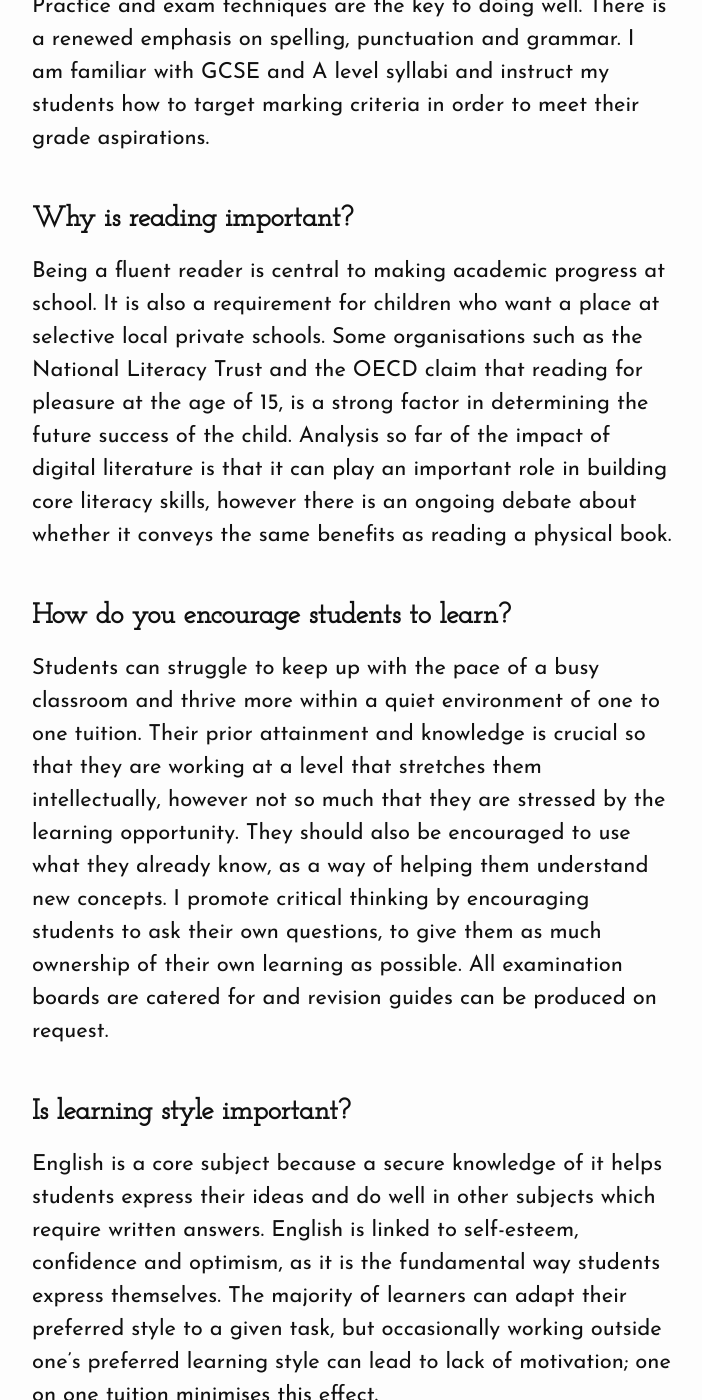
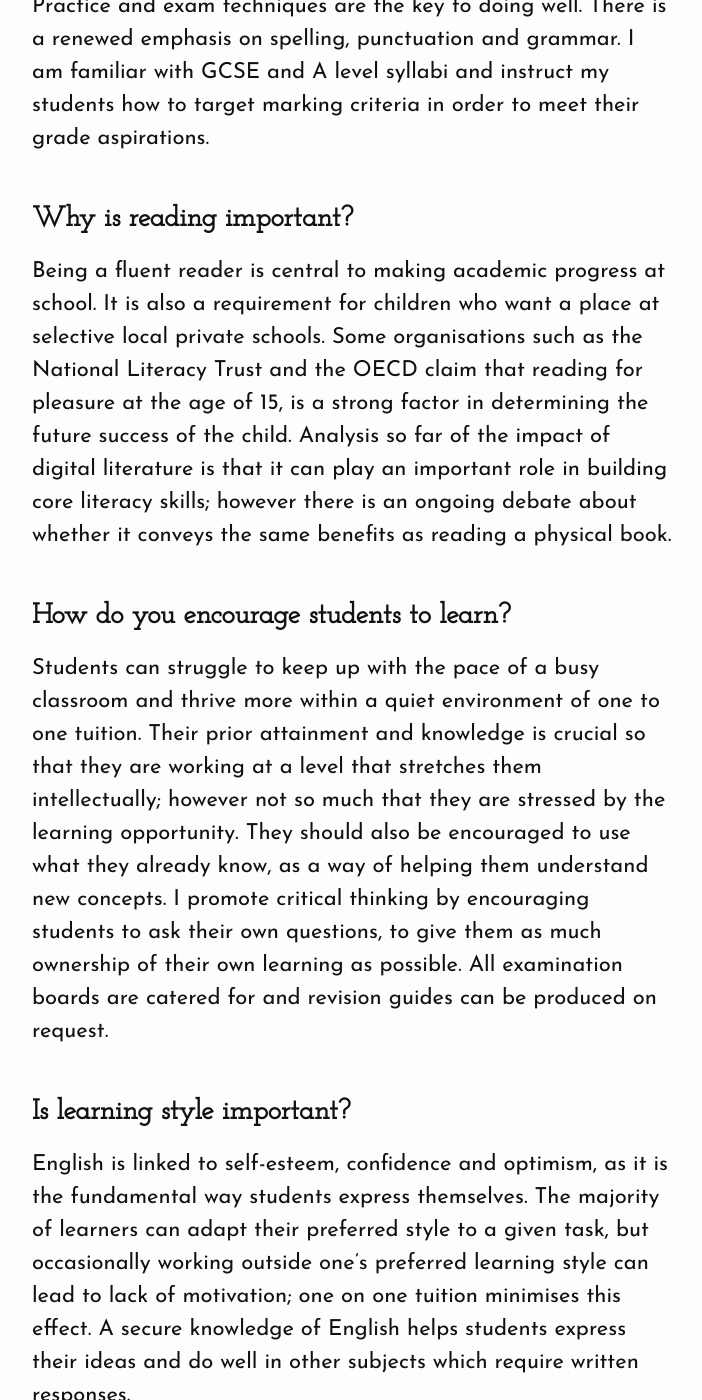
Before and after one commit to kaykimmett/kaykimmett.github.io, a Jekyll site: the page built from faq.html, in a window 1280 px wide and 1400 px high, scrolled down 1948 px. Shown: the whole window, without its empty margins (288-990 px from the left). Built offline with Jekyll 4.4.1, drawn with Linux system fonts in a browser that asks for light colours; nearby versions of some CDN libraries; some web fonts are replaced; some of the changed text lies outside the part shown.

Commit message:
More copy changes

```diff
--- a/about.html
+++ b/about.html
@@ -6,6 +6,6 @@
 bgimage: '/assets/books.jpg'
 ---
 
-<img class="headshot" src="/assets/kay-kimmett-square.jpg"><p>I have enjoyed 15 years hands  on experience teaching English in two large Outstanding Secondary schools and in a small private school. My children are grown up so I devote free time to stand up comedy, live music, theatre and travel.</p>
+<img class="headshot" src="/assets/kay-kimmett-square.jpg"><p>I have enjoyed 15 years hands  on experience teaching English in two large Outstanding Secondary schools and in a small private school. I have two grown up childen and I devote free time to stand up comedy, live music, theatre and travel…and of course voracious reading.</p>
 
 <p>I grew up in Northern Ireland and in my pre-teaching career worked for a London-based FTSE 100 company in parliamentary affairs – a very different environment to energetic teens! Don’t hesitate to get in touch for a chat if you think I can help your child.</p>
--- a/faq.html
+++ b/faq.html
@@ -7,7 +7,7 @@
 ---
 
 <h4>Why is English important?</h4>
-<p>As well as being a core subject, English skills are valued by both employers and Universities. The ability to work in a globalised economy requires young people to engage in a fluent way with the printed and digital worlds. Nearly 1 in 4 teenagers in the UK have received private or home tuition at some point, according to recent IPSOS Mori research. It is a flexible way to improve both grades and confidence. Although English is at the heart of the Curriculum, many other subjects depend on high levels of fluency and technical accuracy in grammar vocabulary and punctuation.</p>
+<p>As well as being a core subject, English skills are valued by both employers and Universities. The ability to work in a globalised economy requires young people to engage in a fluent way with the printed and digital worlds. Nearly 1 in 4 teenagers in the UK have received private or home tuition at some point, according to recent IPSOS Mori research. It is a flexible way to improve both grades and confidence. Although English is at the heart of the Curriculum, many other subjects depend on high levels of fluency and technical accuracy in grammar, vocabulary and punctuation.</p>
 
 <h4>What types of private tuition can you offer?</h4>
 <p>I offer tuition aimed at improving general overall performance. Additionally I offer more targeted tuition for specific weak areas or to bridge some knowledge gaps. I also offer one-off last minute exam practice sessions with detailed feedback.</p>
@@ -27,20 +27,19 @@
 <p>Students who are currently in Year 9 will be the first to sit the Government’s new “closed book” exams. Grades will be replaced by numbers 1-9 (9 being the highest). Controlled assessments will disappear, consequently the exam counts for 100% of marks. Practice and exam techniques are the key to doing well. There is a renewed emphasis on spelling, punctuation and grammar. I am familiar with GCSE and A level syllabi and instruct my students how to target marking criteria in order to meet their grade aspirations.</p>
 
 <h4>Why is reading important?</h4>
-<p>Being a fluent reader is central to making academic progress at school. It is also a requirement for children who want a place at selective local private schools. Some organisations such as the National Literacy Trust and the OECD claim that reading for pleasure at the age of 15, is a strong factor in determining the future success of the child. Analysis so far of the impact of digital literature is that it can play an important role in building core literacy skills, however there is an ongoing debate about whether it conveys the same benefits as reading a physical book.</p>
+<p>Being a fluent reader is central to making academic progress at school. It is also a requirement for children who want a place at selective local private schools. Some organisations such as the National Literacy Trust and the OECD claim that reading for pleasure at the age of 15, is a strong factor in determining the future success of the child. Analysis so far of the impact of digital literature is that it can play an important role in building core literacy skills; however there is an ongoing debate about whether it conveys the same benefits as reading a physical book.</p>
 
 <h4>How do you encourage students to learn?</h4>
-<p>Students can struggle to keep up with the pace of a busy classroom and thrive more within a quiet environment of one to one tuition. Their prior attainment and knowledge is crucial so that they are working at a level that stretches them intellectually, however not so much that they are stressed by the learning opportunity. They should also be encouraged to use what they already know, as a way of helping them understand new concepts. I promote critical thinking by encouraging students to ask their own questions, to give them as much ownership of their own learning as possible. All examination boards are catered for and revision guides can be produced on request.</p>
-
+<p>Students can struggle to keep up with the pace of a busy classroom and thrive more within a quiet environment of one to one tuition. Their prior attainment and knowledge is crucial so that they are working at a level that stretches them intellectually; however not so much that they are stressed by the learning opportunity. They should also be encouraged to use what they already know, as a way of helping them understand new concepts. I promote critical thinking by encouraging students to ask their own questions, to give them as much ownership of their own learning as possible. All examination boards are catered for and revision guides can be produced on request.</p>
 
 <h4>Is learning style important?</h4>
-<p>English is a core subject because a secure knowledge of it helps students express their ideas and do well in other subjects which require written answers. English is linked to self-esteem, confidence and optimism, as it is the fundamental way students express themselves. The majority of learners can adapt their preferred style to a given task, but occasionally working outside one’s preferred learning style can lead to lack of motivation; one on one tuition minimises this effect.</p>
+<p>English is linked to self-esteem, confidence and optimism, as it is the fundamental way students express themselves. The majority of learners can adapt their preferred style to a given task, but occasionally working outside one’s preferred learning style can lead to lack of motivation; one on one tuition minimises this effect. A secure knowledge of English helps students express their ideas and do well in other subjects which require written responses.</p>
 
 <h4>Can you do my work for me?</h4>
 <p>Sadly I cannot write essays for you. Students do ask this now and again and while I like to help in any I can, writing other people’s essays is not a good idea. However I am happy to offer sessions on study skills and help make what you’ve written yourself amazing!</p>
 
 <h4>What are “assessment objectives”?</h4>
-<p>The nature of an English exam, and the fact that there are sometimes no “right” or “wrong” answers, can make studying English surprisingly challenging. There are numerous “assessment objectives” and the key to success lies in mastering the complexity of these. Exam boards like students to “read between the lines”, to do something more than extract the literal meaning from a text. There is an incentive for students to take English TODO</p>
+<p>The nature of an English exam, and the fact that there are sometimes no “right” or “wrong” answers, can make studying English surprisingly challenging. There are numerous “assessment objectives” and the key to success lies in mastering the complexity of these. Exam boards like students to “read between the lines”, to do something more than extract the literal meaning from a text.</p>
 
 <h4>How do you choose learning materials to help my child?</h4>
 <p>Providing resources which “tell” students how to get a C grade or an A* is not the same as teaching them in a way which promotes the embedding of the skills needed to get these grades.</p>
--- a/index.html
+++ b/index.html
@@ -14,10 +14,10 @@
 <div class="vertical-margin">
   <h2>Types of tuition</h2>
   <h3>Weekly tuition</h3>
-  <p>This regular one to one tuition is a supplement to a student’s schooling and ensures that the student understands the subject.  It can compensate for insufficient individual attention, difficulty in grasping concepts or poor motivation. A relaxed but workmanlike atmosphere helps build student confidence away from a busy classroom.</p>
+  <p>This regular one to one tuition is a supplement to a student’s schooling and helps understanding of the subject. It can compensate for insufficient individual attention, difficulty in grasping concepts or poor motivation. A relaxed but workmanlike atmosphere helps build student confidence away from a busy classroom.</p>
 
   <h3>Weekly grade booster</h3>
-  <p>This is useful before external examinations, mocks or formal exams.</p>
+  <p>This is useful before external examinations, mock or formal exams.</p>
 </div>
 
 <ul class="fa-ul vertical-margin">
```
